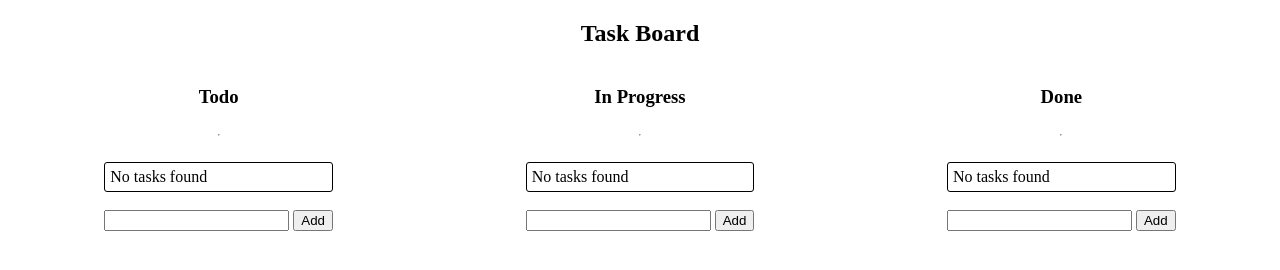
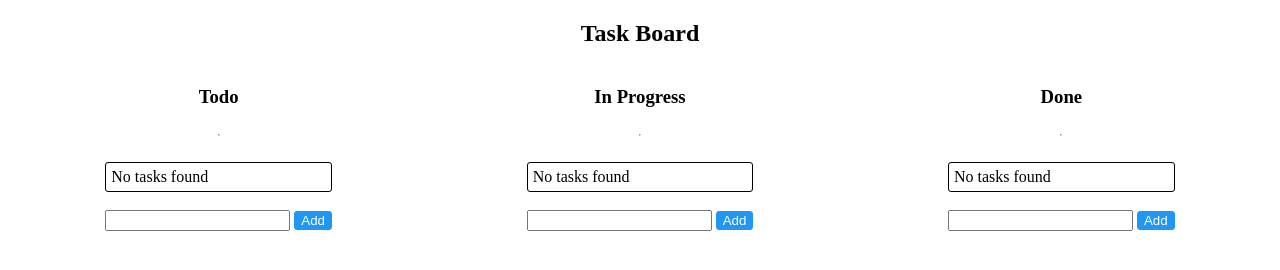
Before and after one commit to divyanshutomar/taskboard, a plain HTML site: page index.html in a window 1280 px wide. Drawn offline with Linux system fonts and the light colour scheme.

Commit message:
ui changes

```diff
--- a/css/style.css
+++ b/css/style.css
@@ -31,3 +31,9 @@ li {
   border: 1px solid black;
   border-radius: 3px;
 }
+.addButton {
+  border: 1px solid #2196F3;
+  background: #2196F3;
+  border-radius: 3px;;
+  color: #fff;
+}
```
